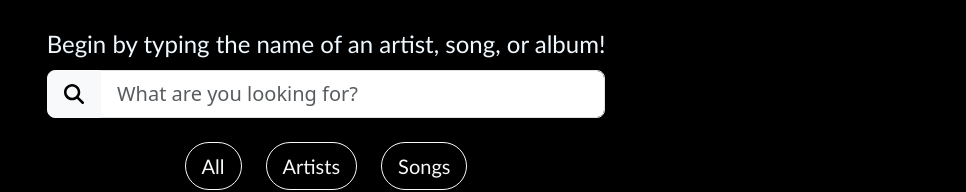
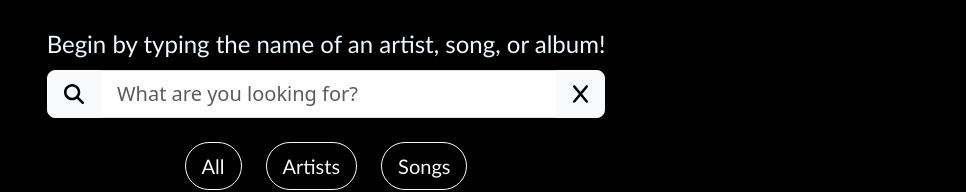
Before and after one commit to alevi29/react-spotify-app, a React (Vite) app: page / in a window 1280 px wide. Shown: the part 263-455 px from the top of the page, without its empty margins (314-1280 px from the left). Built offline with nearby package versions, Linux system fonts and the light colour scheme; no server answers; the HTML template or start-up script is replaced by a standard one.

Commit message:
added clear button

```diff
--- a/src/components/searchBar.tsx
+++ b/src/components/searchBar.tsx
@@ -1,5 +1,6 @@
 import { FontAwesomeIcon } from '@fortawesome/react-fontawesome';
 import { faMagnifyingGlass } from '@fortawesome/free-solid-svg-icons';
+import { faX } from '@fortawesome/free-solid-svg-icons';
 import 'bootstrap/dist/css/bootstrap.min.css';
 import { Container, InputGroup, FormControl, Button, ButtonGroup, Row, Card } from 'react-bootstrap';
 import { useState, useEffect } from 'react';
@@ -75,6 +76,7 @@ function SearchBar() {
                 </Button>
 
                 <FormControl
+                    value={searchInput}
                     placeholder="What are you looking for?"
                     type="input"
                     onKeyPress={event => {
@@ -86,6 +88,11 @@ function SearchBar() {
                         setSearchInput(event.target.value);
                     }}
                 />
+
+                <Button variant='light' onClick={() => setSearchInput("")}>
+                    <FontAwesomeIcon icon={faX} />
+                </Button>
+
             </InputGroup>
             <ButtonGroup className="mx-auto mb-5" size="lg">
                 <Button
@@ -109,7 +116,7 @@ function SearchBar() {
                 <Row className="row justify-content-center row-cols-5 gap-3">
                     {
                         artists.map((artist, i) => {
-                            if (artist.images.length != 0) {
+                            if (artist.images.length != 0 && searchInput != "") {
                                 return (
                                     <Card key={i} className="text-light bg-dark my-4 p-2">
                                         <Card.Img
```
